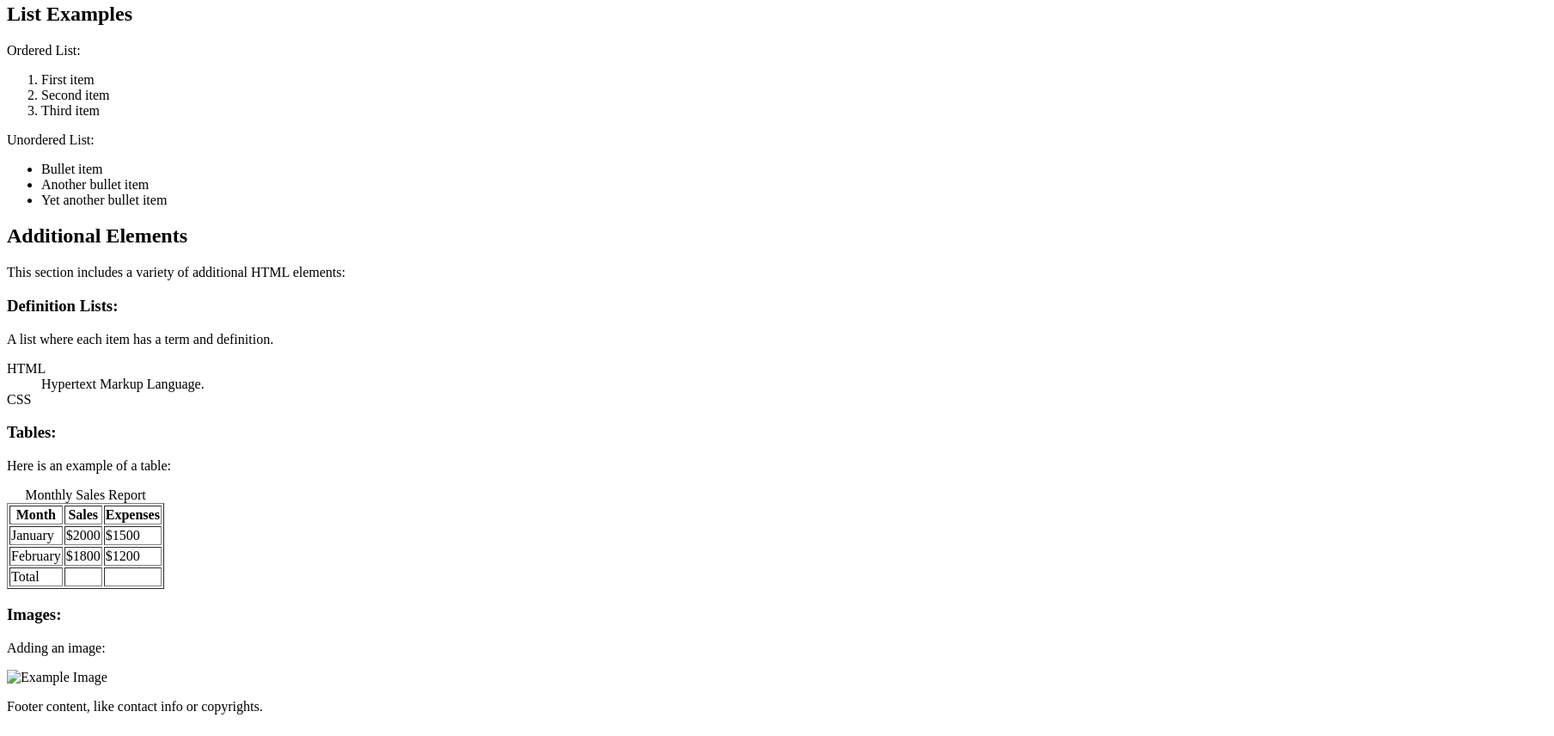
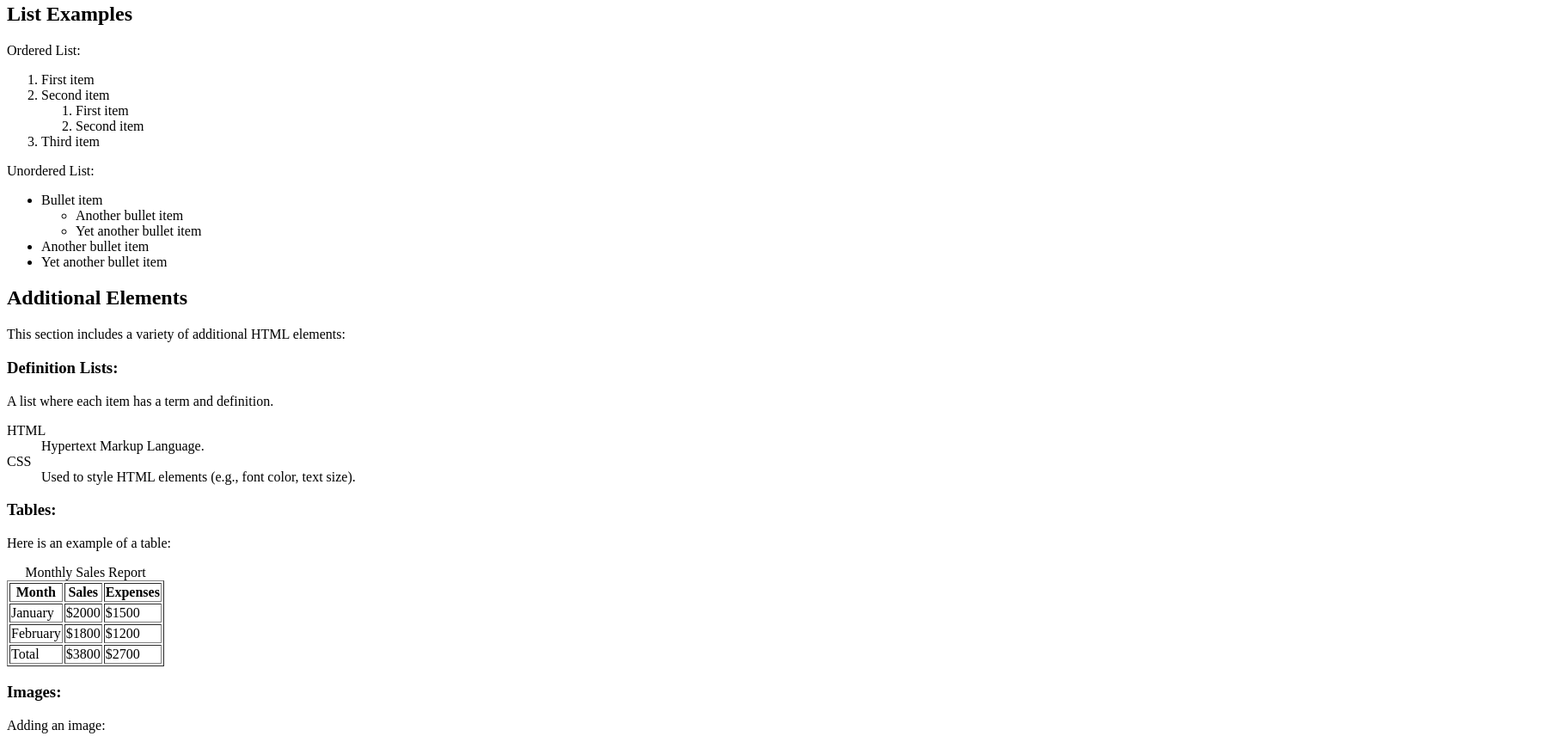
Before and after one commit to jungp22/Lab2, a plain HTML site: page news.html in a window 1280 px wide. Shown: the part 338-1194 px from the top of the page at 86% size, 1808 px wide, since content can reach past the window. Drawn offline with Linux system fonts and the light colour scheme.

Commit message:
Completed all tasks

```diff
--- a/news.html
+++ b/news.html
@@ -59,12 +59,20 @@ Description : A simple HTML file.
             <li>First item</li>
             <li>Second item</li>
 			<!--Make a sub-ordered list here-->
+                <ol>
+                    <li>First item</li>
+                    <li>Second item</li>
+                </ol>
             <li>Third item</li>
         </ol>
         <p>Unordered List:</p>
         <ul>
             <li>Bullet item</li>
 			<!--Make a sub-unordered list here-->
+            <ul>
+                <li>Another bullet item</li>
+                <li>Yet another bullet item</li>
+            </ul>
             <li>Another bullet item</li>
             <li>Yet another bullet item</li>
         </ul>
@@ -80,7 +88,8 @@ Description : A simple HTML file.
             <dt>HTML</dt>
             <dd>Hypertext Markup Language.</dd>
 			<dt>CSS</dt>
-            <dd><!--Add CSS definition here--></dd>
+            <dd><!--Add CSS definition here-->Used to style HTML
+                elements (e.g., font color, text size).</dd>
         </dl>
 
 
@@ -110,21 +119,22 @@ Description : A simple HTML file.
 			<tfoot>
 				<tr>
 					<td>Total</td>
-					<td><!--Put column total here--></td>
-					<td><!--Put column total here--></td>
+					<td>$3800</td>
+					<td>$2700</td>
 				</tr>
 			</tfoot>
         </table>
 
 		<h3>Images:</h3>
         <p>Adding an image:</p>
-        <img src="example.jpg" alt="Example Image"> <!--Fix addressing issue-->
+        <img src="images/example.jpg" alt="Example Image"> <!--Fix addressing issue-->
     </section>
 
     <footer>
         <p>Footer content, like contact info or copyrights.</p>
 		<!--Comment out the above p tag and add a new p tag under this comment.
 			The new p tag must contain {Copy right + your names}.-->
+        <p>(copyright logo) Copyright 2024 Jung-Hwan Park</p>
     </footer>
 </body>
 </html>
```
